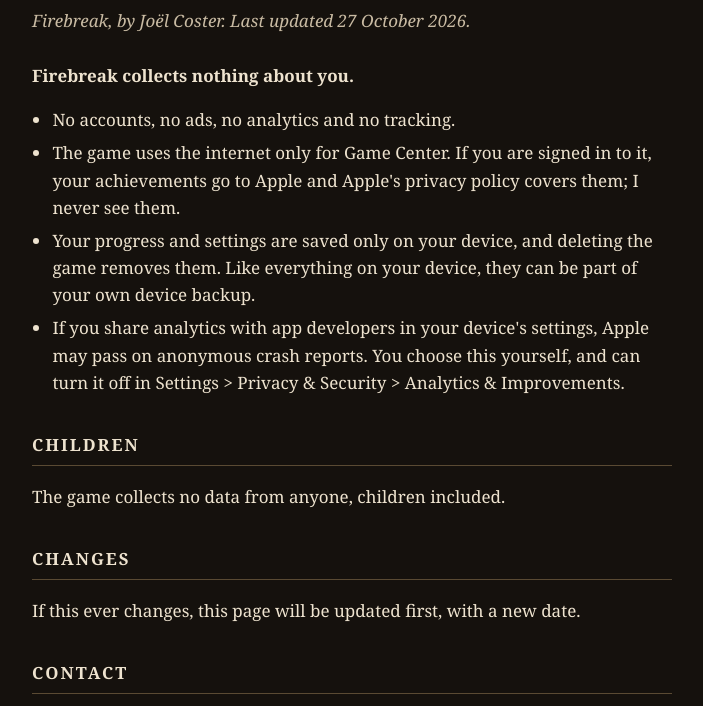
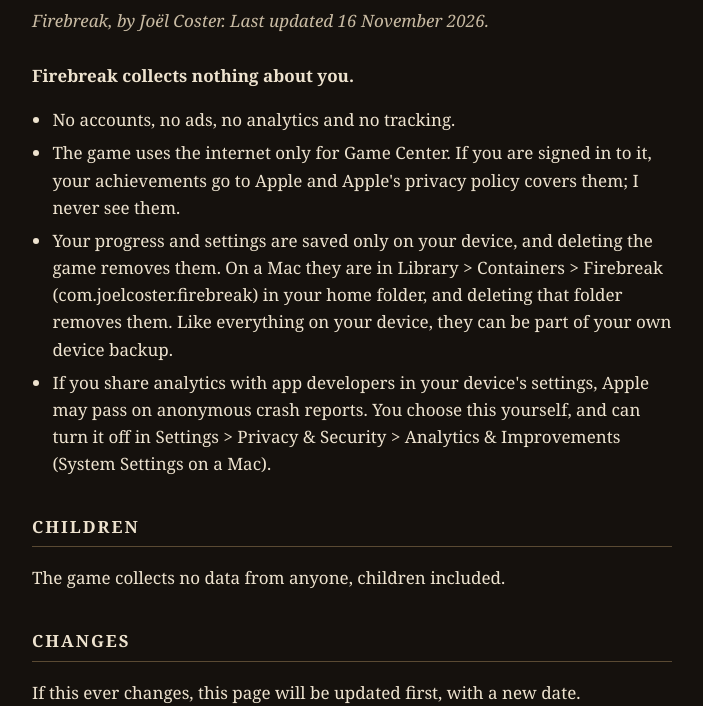
Before and after one commit to JoelCoster/JoelCoster.github.io, a plain HTML site: page firebreak/privacy.html in a window 1280 px wide. Shown: the part 99-805 px from the top of the page, without its empty margins (288-991 px from the left). Drawn offline with Linux system fonts and the light colour scheme.

Commit message:
Firebreak privacy: where a Mac keeps your progress (Library > Containers > Firebreak), and System Settings on a Mac
Co-Authored-By: Claude Opus 5.5 <noreply@anthropic.com>

```diff
--- a/firebreak/privacy.html
+++ b/firebreak/privacy.html
@@ -9,14 +9,14 @@
 <body>
 <main>
 <h1>Privacy policy</h1>
-<p class="tag">Firebreak, by Joël Coster. Last updated 27 October 2026.</p>
+<p class="tag">Firebreak, by Joël Coster. Last updated 16 November 2026.</p>
 
 <p><strong>Firebreak collects nothing about you.</strong></p>
 <ul>
 <li>No accounts, no ads, no analytics and no tracking.</li>
 <li>The game uses the internet only for Game Center. If you are signed in to it, your achievements go to Apple and Apple's privacy policy covers them; I never see them.</li>
-<li>Your progress and settings are saved only on your device, and deleting the game removes them. Like everything on your device, they can be part of your own device backup.</li>
-<li>If you share analytics with app developers in your device's settings, Apple may pass on anonymous crash reports. You choose this yourself, and can turn it off in Settings &gt; Privacy &amp; Security &gt; Analytics &amp; Improvements.</li>
+<li>Your progress and settings are saved only on your device, and deleting the game removes them. On a Mac they are in Library &gt; Containers &gt; Firebreak (com.joelcoster.firebreak) in your home folder, and deleting that folder removes them. Like everything on your device, they can be part of your own device backup.</li>
+<li>If you share analytics with app developers in your device's settings, Apple may pass on anonymous crash reports. You choose this yourself, and can turn it off in Settings &gt; Privacy &amp; Security &gt; Analytics &amp; Improvements (System Settings on a Mac).</li>
 </ul>
 
 <h2>Children</h2>
```
